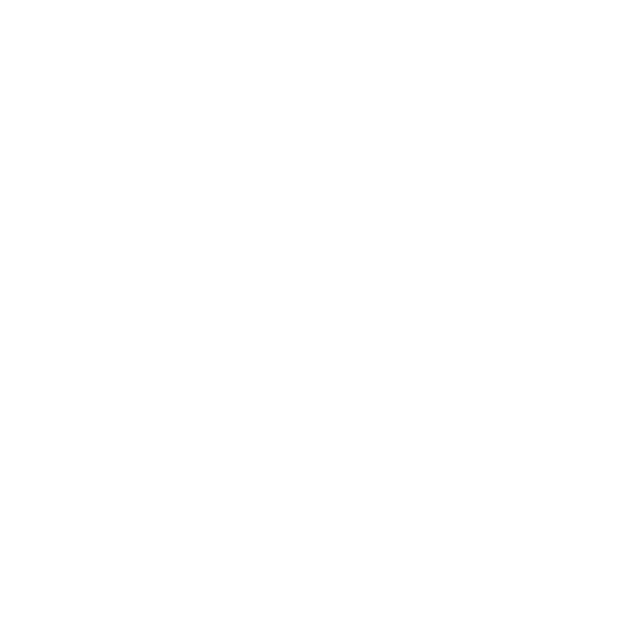
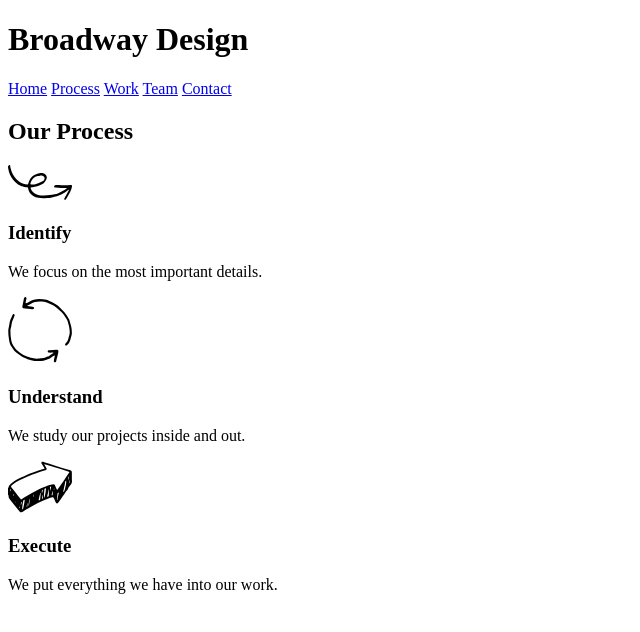
Before and after one commit to kpierduta/broadway, a plain HTML site: page index.html in a window 1280 px wide. Shown: the whole page, without its empty margins (0-640 px from the left). Drawn offline with Linux system fonts and the light colour scheme; files whose address does not match are found by name.

Commit message:
First section html coded

```diff
--- a/index.html
+++ b/index.html
@@ -7,5 +7,32 @@
   </head>
   <body>
 
+  <!-- Header -->
+  <h1>Broadway Design</h1>
+
+  <!-- Navigation -->
+  <nav>
+    <a href="#">Home</a>
+    <a href="#">Process</a>
+    <a href="#">Work</a>
+    <a href="#">Team</a>
+    <a href="#">Contact</a>
+  </nav>
+
+  <!-- section one -->
+  <h2>Our Process</h2>
+
+  <img src="/Users/KellyPierduta/Dropbox/CPD/codecademy/projects/Broadway/resources/images/identify.svg" alt="identify icon">
+  <h3>Identify</h3>
+  <p>We focus on the most important details.</p>
+
+  <img src="/Users/KellyPierduta/Dropbox/CPD/codecademy/projects/Broadway/resources/images/understand.svg" alt="understand icon">
+  <h3>Understand</h3>
+  <p>We study our projects inside and out.</p>
+
+  <img src="/Users/KellyPierduta/Dropbox/CPD/codecademy/projects/Broadway/resources/images/execute.svg" alt="execute icon">
+  <h3>Execute</h3>
+  <p>We put everything we have into our work.</p>
+
   </body>
 </html>
```
